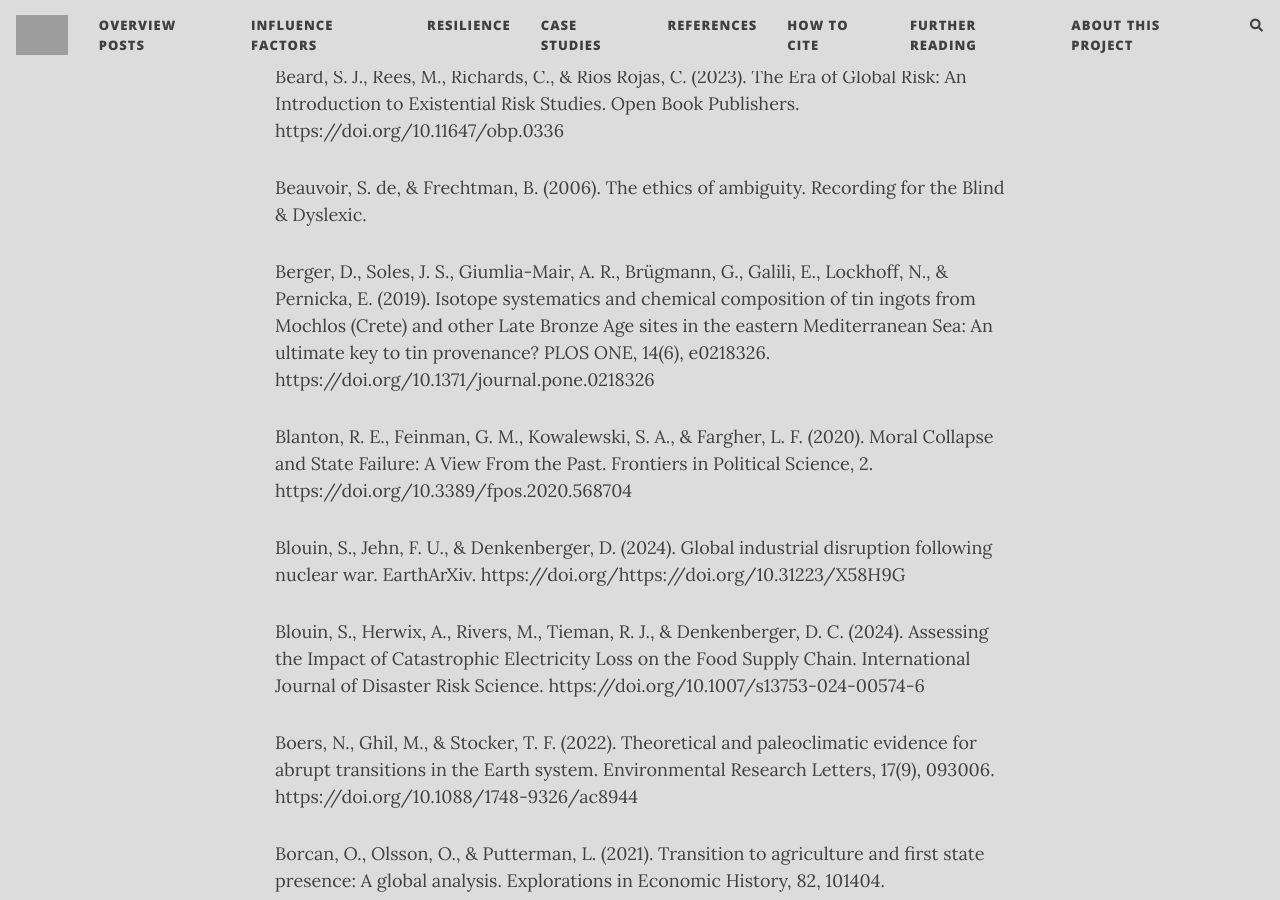
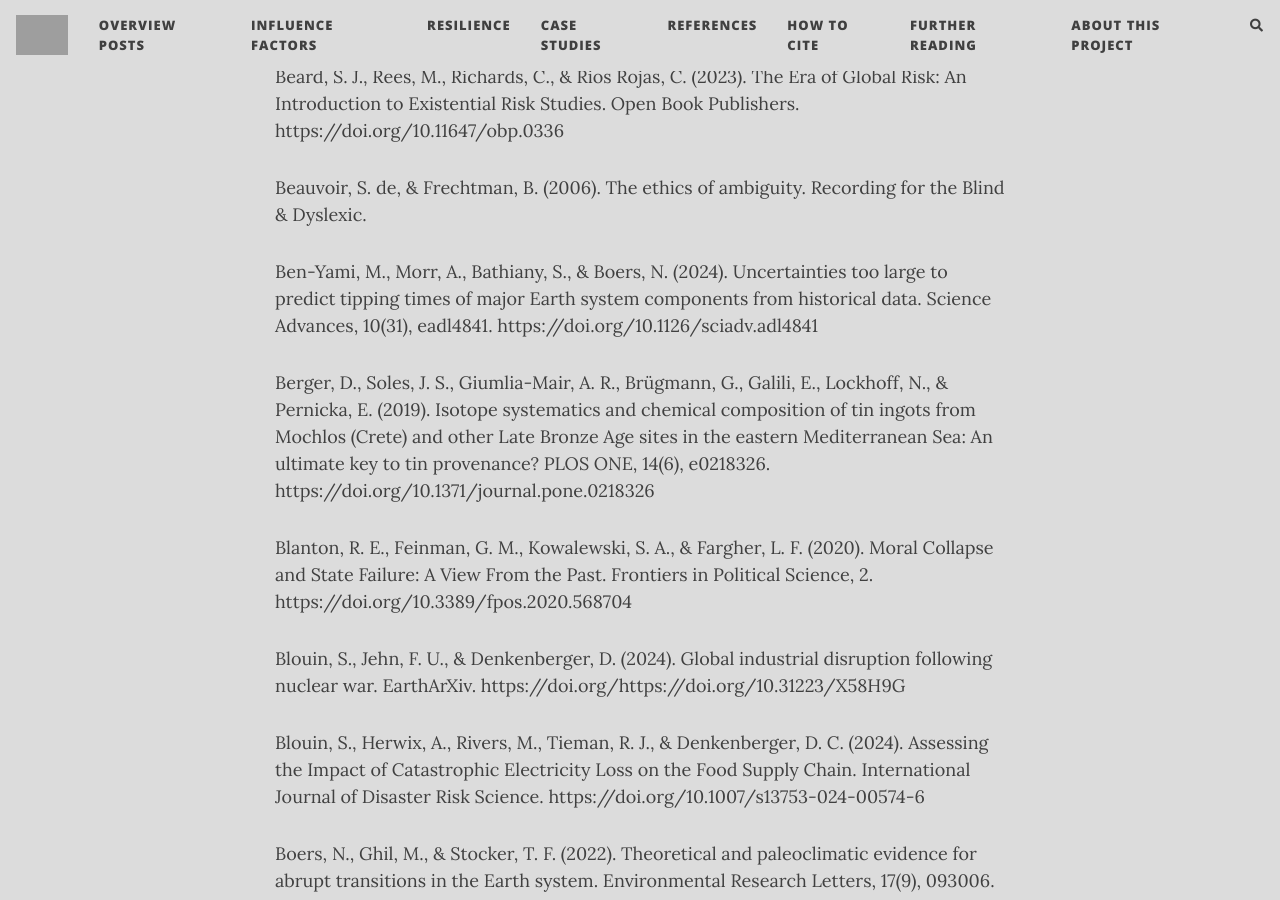
Before and after one commit to florianjehn/Societal_Collapse, a Jekyll site: the page built from references.md, in a window 1280 px wide and 900 px high, scrolled down 2544 px. Built offline with Jekyll 4.4.1, drawn with Linux system fonts in a browser that asks for light colours; nearby versions of some CDN libraries; comment, search, counter and statistics services are not loaded; some of the changed text lies outside the part shown; grey boxes are pictures that could not be loaded.

Commit message:
Update references.md

```diff
--- a/references.md
+++ b/references.md
@@ -48,6 +48,8 @@
 Beard, S. J., Rees, M., Richards, C., & Rios Rojas, C. (2023). The Era of Global Risk: An Introduction to Existential Risk Studies. Open Book Publishers. https://doi.org/10.11647/obp.0336
 
 Beauvoir, S. de, & Frechtman, B. (2006). The ethics of ambiguity. Recording for the Blind & Dyslexic.
+
+Ben-Yami, M., Morr, A., Bathiany, S., & Boers, N. (2024). Uncertainties too large to predict tipping times of major Earth system components from historical data. Science Advances, 10(31), eadl4841. https://doi.org/10.1126/sciadv.adl4841
 
 Berger, D., Soles, J. S., Giumlia-Mair, A. R., Brügmann, G., Galili, E., Lockhoff, N., & Pernicka, E. (2019). Isotope systematics and chemical composition of tin ingots from Mochlos (Crete) and other Late Bronze Age sites in the eastern Mediterranean Sea: An ultimate key to tin provenance? PLOS ONE, 14(6), e0218326. https://doi.org/10.1371/journal.pone.0218326
 
@@ -447,6 +449,8 @@
 
 van Westen, R. M., Kliphuis, M., & Dijkstra, H. A. (2024). Physics-based early warning signal shows that AMOC is on tipping course. Science Advances, 10(6), eadk1189. https://doi.org/10.1126/sciadv.adk1189
 
+van Westen, R. M., & Baatsen, M. L. J. (2025). European Temperature Extremes Under Different AMOC Scenarios in the Community Earth System Model. Geophysical Research Letters, 52(12), e2025GL114611. https://doi.org/10.1029/2025GL114611
+
 Varberg, J., Kaul, F., & Gratuze, B. (2020). Bronze Age Glass and Amber Evidence of Bronze Age long distance exchange. Adoranten, 2019, 5–29.
 
 Vasilyev, V., Reinhold, T., Shapiro, A. I., Usoskin, I., Krivova, N. A., Maehara, H., Notsu, Y., Brun, A. S., Solanki, S. K., & Gizon, L. (2024). Sun-like stars produce superflares roughly once per century. Science, 386(6727), 1301–1305. https://doi.org/10.1126/science.adl5441
```
